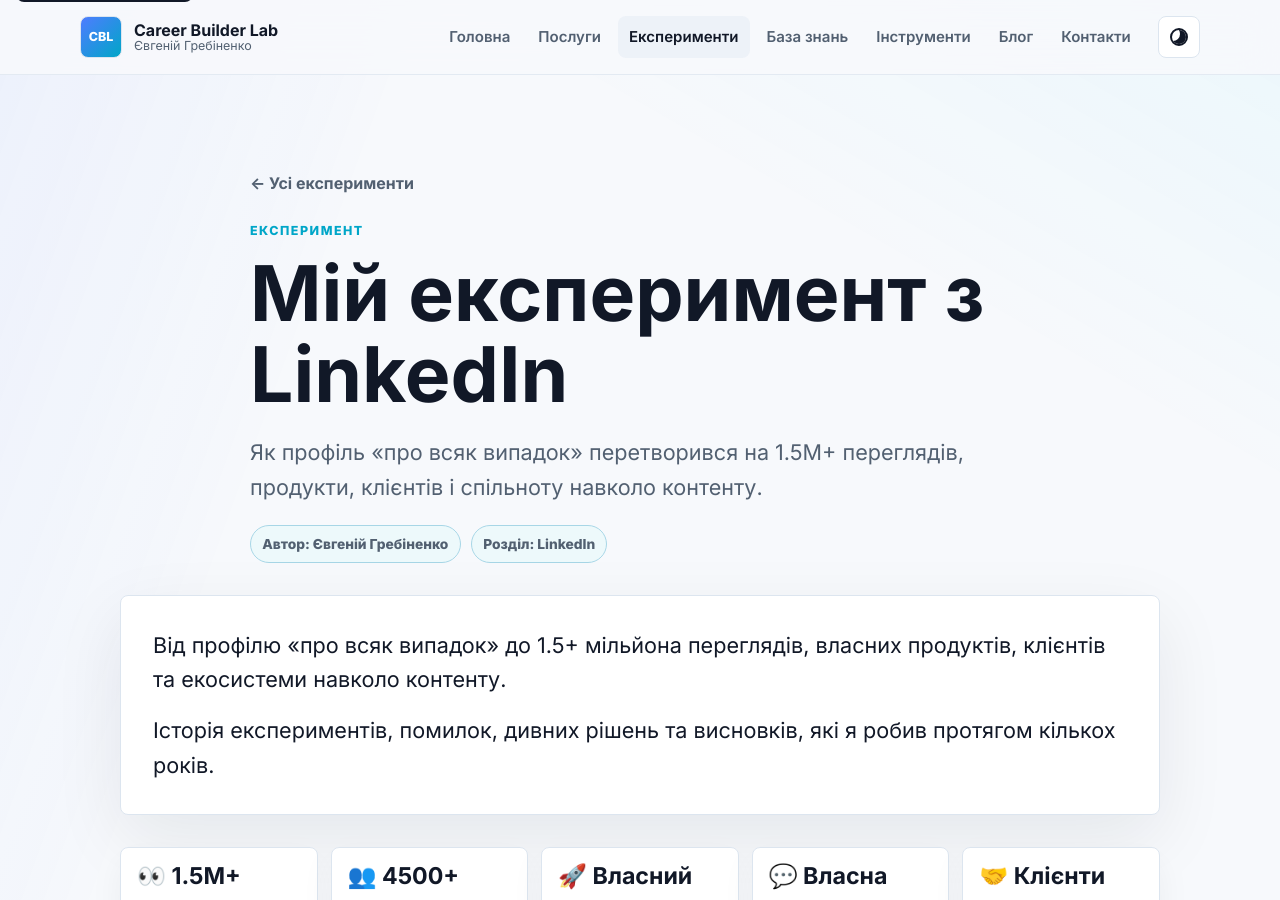
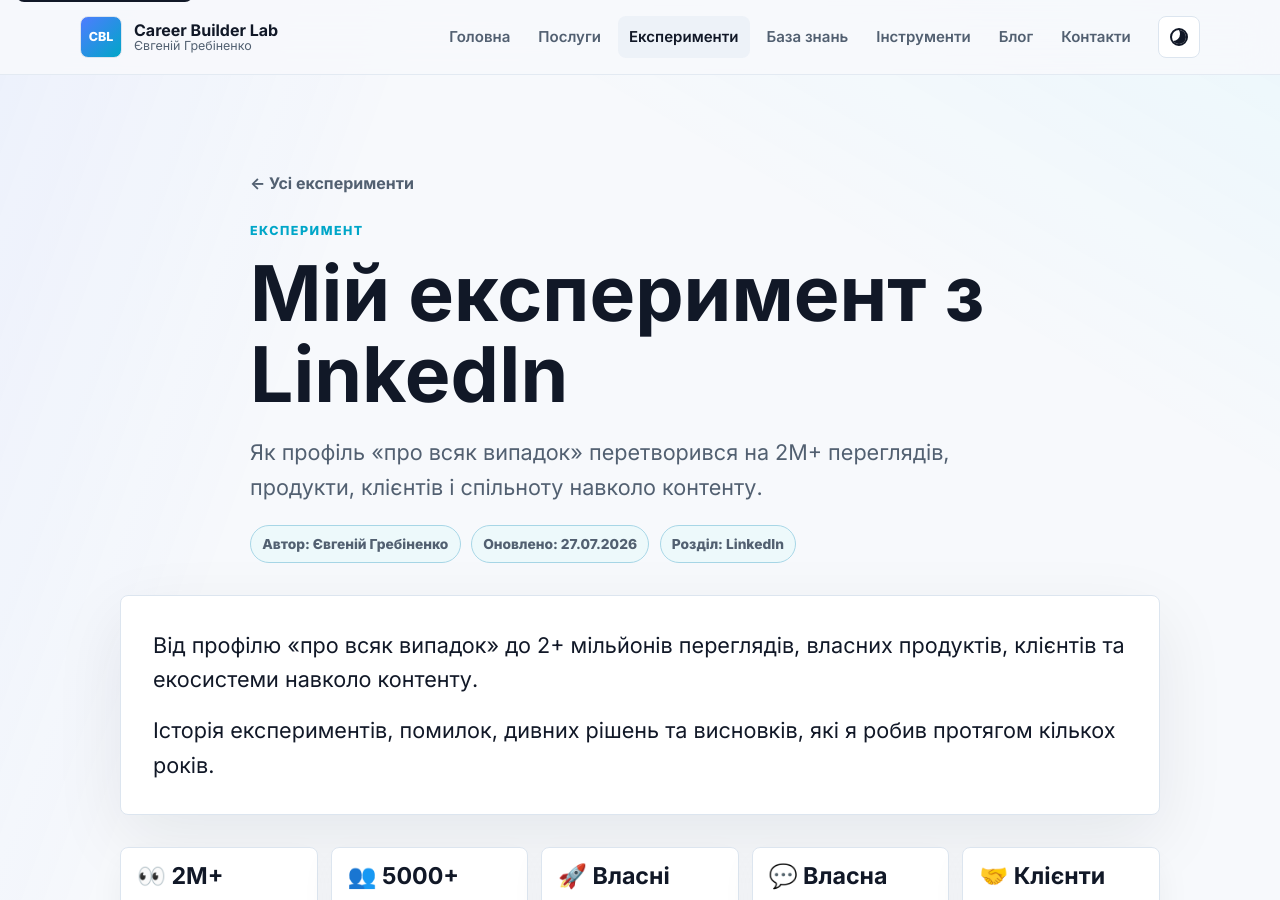
Before and after one commit to jenya112115-source/careerbuilderlab, a Jekyll site: the page built from _experiments/linkedin-personal-experiment.md, in a window 1280 px wide and 900 px high. Built offline with Jekyll 4.4.1, drawn with Linux system fonts in a browser that asks for light colours; some of the changed text lies outside the part shown.

Commit message:
Add files via upload

```diff
--- a/_experiments/linkedin-personal-experiment.md
+++ b/_experiments/linkedin-personal-experiment.md
@@ -1,24 +1,26 @@
 ---
 title: "Мій експеримент з LinkedIn"
 card_title: "LinkedIn"
-description: "Як профіль «про всяк випадок» перетворився на 1.5M+ переглядів, продукти, клієнтів і спільноту навколо контенту."
+description: "Як профіль «про всяк випадок» перетворився на 2M+ переглядів, продукти, клієнтів і спільноту навколо контенту."
 channel: "LinkedIn"
 status: "Експеримент"
+author: "Євгеній Гребіненко"
+updated: "2026-07-27"
 order: 1
 available: true
 ---
 
 <section class="experiment-article">
   <div class="experiment-lead">
-    <p>Від профілю «про всяк випадок» до 1.5+ мільйона переглядів, власних продуктів, клієнтів та екосистеми навколо контенту.</p>
+    <p>Від профілю «про всяк випадок» до 2+ мільйонів переглядів, власних продуктів, клієнтів та екосистеми навколо контенту.</p>
     <p>Історія експериментів, помилок, дивних рішень та висновків, які я робив протягом кількох років.</p>
   </div>
 
   <div class="metric-strip">
-    <div><strong>👀 1.5M+</strong><span>переглядів</span></div>
-    <div><strong>👥 4500+</strong><span>контактів</span></div>
-    <div><strong>🚀 Власний</strong><span>продукт</span></div>
-    <div><strong>💬 Власна</strong><span>спільнота</span></div>
+    <div><strong>👀 2M+</strong><span>переглядів</span></div>
+    <div><strong>👥 5000+</strong><span>контактів</span></div>
+    <div><strong>🚀 Власні</strong><span>продукти</span></div>
+    <div><strong>💬 Власна</strong><span>ЕКОСИСТЕМА зростання і продуктів</span></div>
     <div><strong>🤝 Клієнти</strong><span>через контент</span></div>
   </div>
 
```
